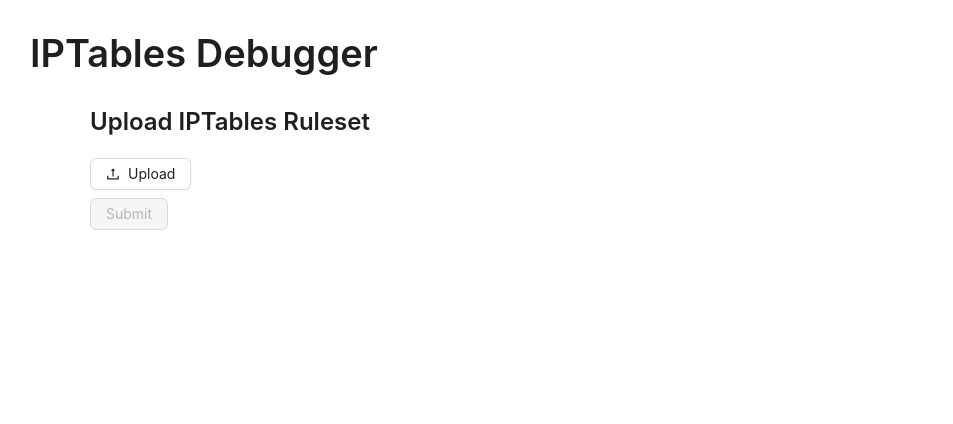
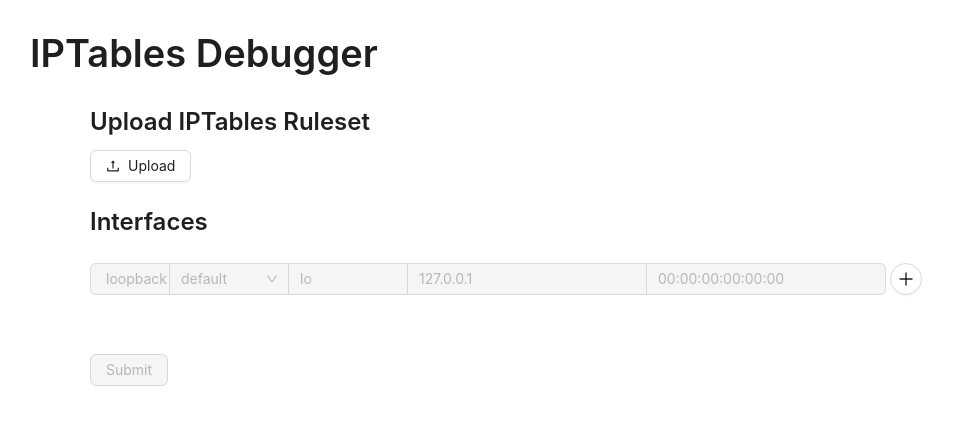
Before and after one commit to trung24012001/iptables-debugger, a Vue app in the folder gui/: page / in a window 1280 px wide. Shown: the top 424 px of the page, without its empty margins (30-983 px from the left). Built offline with nearby package versions, Linux system fonts and the light colour scheme; no server answers.

Commit message:
update gui

```diff
--- /dev/null
+++ b/gui/src/components/EtherInput.vue
@@ -0,0 +1,107 @@
+<script setup>
+import { h, reactive, ref, watch, defineEmits } from "vue";
+import { DeleteOutlined, PlusOutlined } from "@ant-design/icons-vue";
+
+const emit = defineEmits(["onChange"]);
+
+const inputs = reactive([
+  {
+    id: new Date(),
+    link: "loopback",
+    type: null,
+    name: "lo",
+    ipv4: "127.0.0.1",
+    mac: "00:00:00:00:00:00",
+    disabled: true,
+  },
+]);
+
+const types = ref([
+  {
+    value: null,
+    label: "default",
+  },
+  {
+    value: "bridge",
+    label: "bridge",
+  },
+]);
+
+const handleAdd = () => {
+  inputs.push({ id: new Date(), link: "ether", type: null, name: "ethName" });
+};
+
+const handleDelete = (id) => {
+  const pos = inputs.findIndex((item) => item.id === id);
+  inputs.splice(pos, 1);
+};
+
+watch(
+  inputs,
+  (newInputs, _) => {
+    emit("onChange", newInputs.slice(1));
+  },
+  { immediate: true }
+);
+</script>
+
+<template>
+  <div class="ether-input">
+    <a-typography-title :level="3">Interfaces</a-typography-title>
+    <a-space direction="vertical" style="width: 100%">
+      <div class="group-input" v-for="(item, idx) in inputs" :key="item.id">
+        <a-input-group compact style="width: 80%" disabled>
+          <a-button style="width: 10%" :disabled="item.disabled">{{
+            item.link
+          }}</a-button>
+          <a-select
+            style="width: 15%"
+            v-model:value="item.type"
+            :options="types"
+            :disabled="item.disabled"
+          />
+          <a-input
+            style="width: 15%"
+            v-model:value="item.name"
+            :disabled="item.disabled"
+            placeholder="ifname"
+          />
+          <a-input
+            style="width: 30%"
+            v-model:value="item.ipv4"
+            :disabled="item.disabled"
+            placeholder="ipv4"
+          />
+          <a-input
+            style="width: 30%"
+            v-model:value="item.mac"
+            :disabled="item.disabled"
+            placeholder="mac"
+          />
+        </a-input-group>
+        <a-space>
+          <a-button
+            shape="circle"
+            :icon="h(DeleteOutlined)"
+            style="margin: 0px 5px"
+            @click="handleDelete(item.id)"
+            danger
+            v-if="!item.disabled"
+          />
+          <a-button
+            shape="circle"
+            :icon="h(PlusOutlined)"
+            @click="handleAdd"
+            v-if="idx === inputs.length - 1"
+          />
+        </a-space>
+      </div>
+    </a-space>
+  </div>
+</template>
+
+<style scoped>
+.group-input {
+  display: flex;
+}
+</style>
--- /dev/null
+++ b/gui/src/components/IptablesUpload.vue
@@ -0,0 +1,37 @@
+<script setup>
+import { defineEmits, defineProps, toRefs, ref, watch } from "vue";
+import { UploadOutlined } from "@ant-design/icons-vue";
+
+const emits = defineEmits(["onUpload"]);
+const props = defineProps({
+  fileUpload: Object,
+});
+
+const { fileUpload } = toRefs(props);
+const fileList = ref([]);
+
+const beforeUpload = (file) => {
+  emits("onUpload", file);
+  return false;
+};
+
+watch(fileUpload, (newVal, _) => {
+  if (!newVal) fileList.value = [];
+});
+</script>
+
+<template>
+  <div class="iptables-upload">
+    <a-typography-title :level="3">Upload IPTables Ruleset</a-typography-title>
+    <a-upload
+      :before-upload="beforeUpload"
+      :max-count="1"
+      v-model:file-list="fileList"
+    >
+      <a-button>
+        <upload-outlined />
+        Upload
+      </a-button>
+    </a-upload>
+  </div>
+</template>
--- a/gui/src/components/PacketForm.vue
+++ b/gui/src/components/PacketForm.vue
@@ -23,9 +23,10 @@ const formState = reactive({
   bridge: null,
   mark: null,
 });
-const markPacket = ref(false);
+const macPacket = ref(false);
 const bridgePacket = ref(false);
 const ipsetPacket = ref(false);
+const markPacket = ref(false);
 
 const portEnable = computed(
   () => formState.prot === "tcp" || formState.prot === "udp"
@@ -96,35 +97,68 @@ const onFinish = async () => {
     <a-typography-title :level="3">Packet Simulator</a-typography-title>
     <a-space style="margin-bottom: 15px">
       <a-space-compact>
-        <a-button :type="bridgePacket ? 'primary' : 'default'" @click="bridgePacket = !bridgePacket">Bridge</a-button>
-        <a-button :type="ipsetPacket ? 'primary' : 'default'" @click="ipsetPacket = !ipsetPacket">IPSet</a-button>
-        <a-button :type="markPacket ? 'primary' : 'default'" @click="markPacket = !markPacket">Mark</a-button>
+        <a-button
+          :type="macPacket ? 'primary' : 'default'"
+          @click="macPacket = !macPacket"
+          >Mac</a-button
+        >
+        <a-button
+          :type="bridgePacket ? 'primary' : 'default'"
+          @click="bridgePacket = !bridgePacket"
+          >Bridge</a-button
+        >
+        <a-button
+          :type="ipsetPacket ? 'primary' : 'default'"
+          @click="ipsetPacket = !ipsetPacket"
+          >IPSet</a-button
+        >
+        <a-button
+          :type="markPacket ? 'primary' : 'default'"
+          @click="markPacket = !markPacket"
+          >Mark</a-button
+        >
       </a-space-compact>
     </a-space>
     <a-form layout="inline" :model="formState" @finish="onFinish">
       <a-form-item>
-        <a-select style="width: 120px" placeholder="State" v-model:value="formState.state" :options="states"></a-select>
+        <a-select
+          style="width: 120px"
+          placeholder="State"
+          v-model:value="formState.state"
+          :options="states"
+        ></a-select>
       </a-form-item>
       <a-form-item>
-        <a-select style="width: 120px" placeholder="Protocol" v-model:value="formState.prot" :options="prots"></a-select>
+        <a-select
+          style="width: 120px"
+          placeholder="Protocol"
+          v-model:value="formState.prot"
+          :options="prots"
+        ></a-select>
       </a-form-item>
-      <a-form-item>
+      <a-form-item v-if="macPacket">
         <a-input v-model:value="formState.smac" placeholder="Source MAC" />
       </a-form-item>
-      <a-form-item>
+      <a-form-item v-if="macPacket">
         <a-input v-model:value="formState.dmac" placeholder="Destination MAC" />
       </a-form-item>
       <a-form-item>
         <a-input v-model:value="formState.saddr" placeholder="Source Address" />
       </a-form-item>
       <a-form-item>
-        <a-input v-model:value="formState.daddr" placeholder="Destination Address" />
+        <a-input
+          v-model:value="formState.daddr"
+          placeholder="Destination Address"
+        />
       </a-form-item>
       <a-form-item v-if="portEnable">
         <a-input v-model:value="formState.sport" placeholder="Soure Port" />
       </a-form-item>
       <a-form-item v-if="portEnable">
-        <a-input v-model:value="formState.dport" placeholder="Destination Port" />
+        <a-input
+          v-model:value="formState.dport"
+          placeholder="Destination Port"
+        />
       </a-form-item>
       <a-form-item v-if="bridgePacket">
         <a-input v-model:value="formState.bridge" placeholder="Bridge" />
@@ -133,8 +167,16 @@ const onFinish = async () => {
         <a-input v-model:value="formState.mark" placeholder="Mark" />
       </a-form-item>
       <a-form-item>
-        <a-button type="primary" html-type="submit" :loading="sending">Send</a-button>
+        <a-button type="primary" html-type="submit" :loading="sending"
+          >Send</a-button
+        >
       </a-form-item>
     </a-form>
   </div>
 </template>
+<style scoped>
+.ant-form-item {
+  margin-right: 10px;
+  margin-top: 10px;
+}
+</style>
--- a/gui/src/views/IptablesPage.vue
+++ b/gui/src/views/IptablesPage.vue
@@ -2,24 +2,26 @@
 import { ref } from "vue";
 import { useRouter } from "vue-router";
 import { message } from "ant-design-vue";
-import { UploadOutlined } from "@ant-design/icons-vue";
 import { api, API_URL } from "@/services/api";
 import { useErrorHandling } from "@/services/errorHandling";
+import EtherInput from "@/components/EtherInput.vue";
+import IptablesUpload from "@/components/IptablesUpload.vue";
 
 const router = useRouter();
 const { getErrorResponse } = useErrorHandling();
+const netns = ref();
+const interfaces = ref();
 const fileUpload = ref();
 const uploading = ref(false);
-const netns = ref();
 
-const beforeUpload = (file) => {
+const onUpload = (file) => {
   fileUpload.value = file;
-  return false;
 };
 
-const handleUploadRuleset = async () => {
+const handleUpload = async () => {
   const formData = new FormData();
   formData.append("filedata", fileUpload.value);
+  formData.append("interfaces", JSON.stringify(interfaces.value));
   uploading.value = true;
   try {
     const res = await api
@@ -36,30 +38,29 @@ const handleUploadRuleset = async () => {
     uploading.value = false;
   }
 };
+
+const onEtherChange = (ethers) => {
+  interfaces.value = ethers;
+};
 </script>
 
 <template>
   <div class="iptables-page">
-    <a-space direction="vertical">
-      <a-typography-title :level="3"
-        >Upload IPTables Ruleset</a-typography-title
-      >
-      <a-upload :before-upload="beforeUpload" :max-count="1">
-        <a-button>
-          <upload-outlined />
-          Upload
-        </a-button>
-      </a-upload>
+    <a-space size="large" direction="vertical" style="width: 1000px">
+      <iptables-upload @on-upload="onUpload" :fileUpload="fileUpload" />
+      <ether-input @on-change="onEtherChange" />
+      <a-space style="margin-top: 35px">
         <a-button
           type="primary"
           :disabled="!fileUpload"
           :loading="uploading"
-        @click="handleUploadRuleset"
+          @click="handleUpload"
           >Submit</a-button
         >
         <a-button type="primary" @click="() => router.push(netns)" v-if="netns"
           >Simulate</a-button
         >
+      </a-space>
     </a-space>
   </div>
 </template>
```
Also changed, not shown: 1 other file (tests, documents, lock files or other folders). Lines whose indentation alone changed are shown as unchanged.
